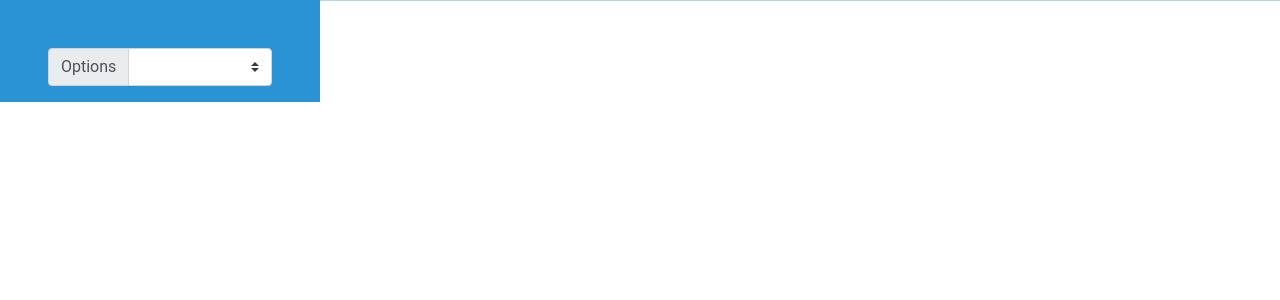
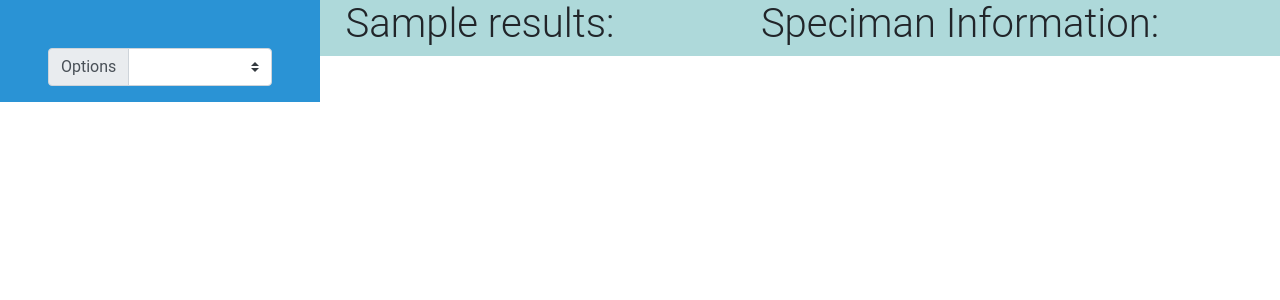
Before and after one commit to rGustave07/Bio-Dashboard, a Flask app: page / in a window 1280 px wide. Shown: the part 56-356 px from the top of the page. Run offline with Flask 2, Linux system fonts and the light colour scheme; lists and menus that the app fills with data are empty; some libraries are stand-ins or nearby versions.

Commit message:
Spacing and sizing addressed

```diff
--- a/static/index.js
+++ b/static/index.js
@@ -36,10 +36,15 @@ let onSampleChange = (e) => {
           labels: data[0].otu_ids.slice(0,10),
           type: "pie"
         }]
+        layout = {
+          paper_bgcolor: '#AED9DA',
+          width: '425',
+          height: '425'
+        }
 
         console.log(graphData);
 
-        Plotly.newPlot('plotGraph', graphData)
+        Plotly.newPlot('plotGraph', graphData, layout);
     }
   })
 }
--- a/templates/index.html
+++ b/templates/index.html
@@ -38,8 +38,16 @@
         </div>
       </div>
     <div class="col-9 h-100 px-0" id="resultDisplayArea">
-      <div class="px-5">
-        <div id="plotGraph" style="background-color: #AED9DA"></div>
+      <div class="row mx-0">
+        <div class="col-4">
+          <!-- graph stuff -->
+          <h1 class="text-center">Sample results:</h1>
+          <div id="plotGraph"></div>
+        </div>
+        <div class="col-8">
+            <!-- data about subject -->
+            <h1 class="text-center">Speciman Information:</h1>
+        </div>
       </div>
     </div>
   </div>
```
